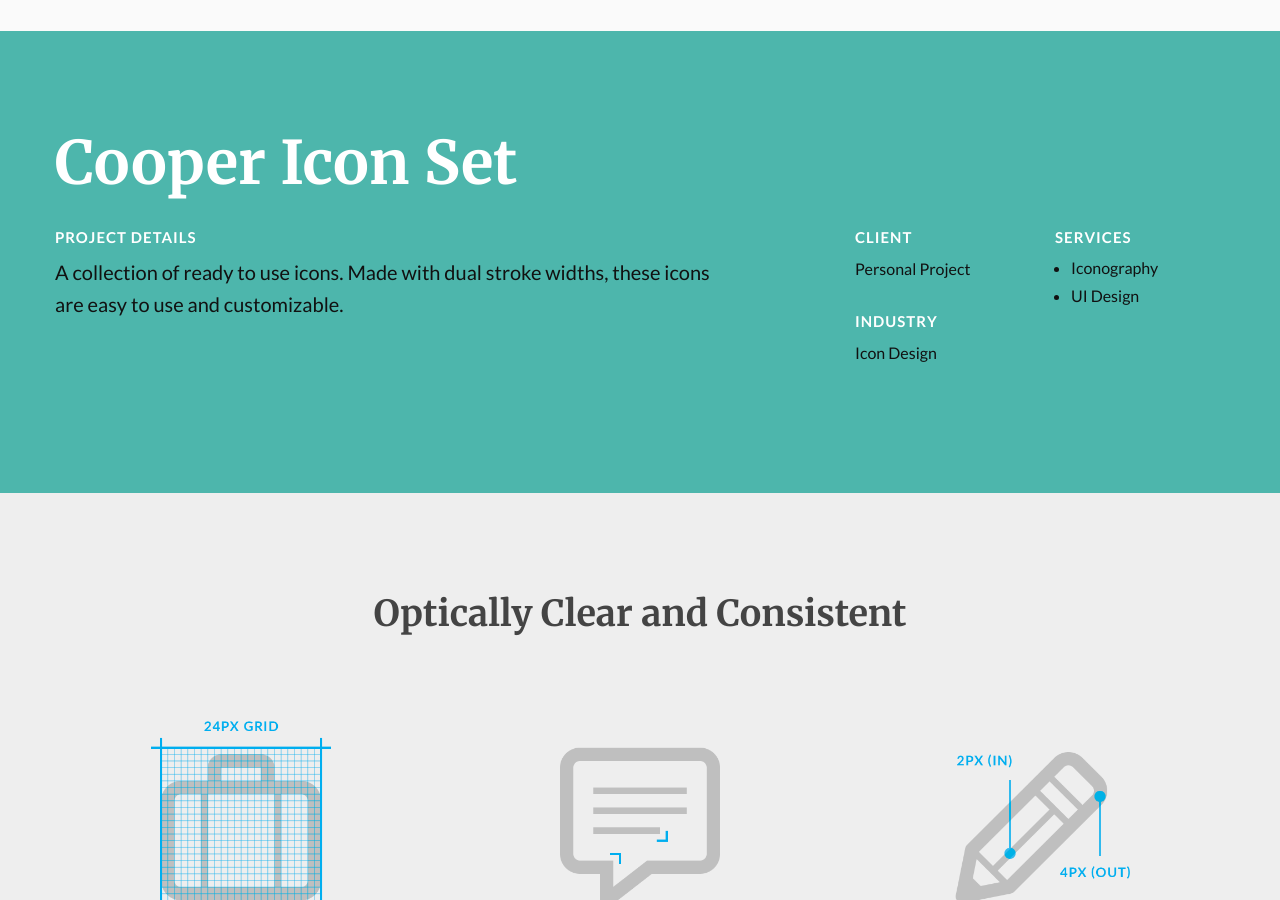
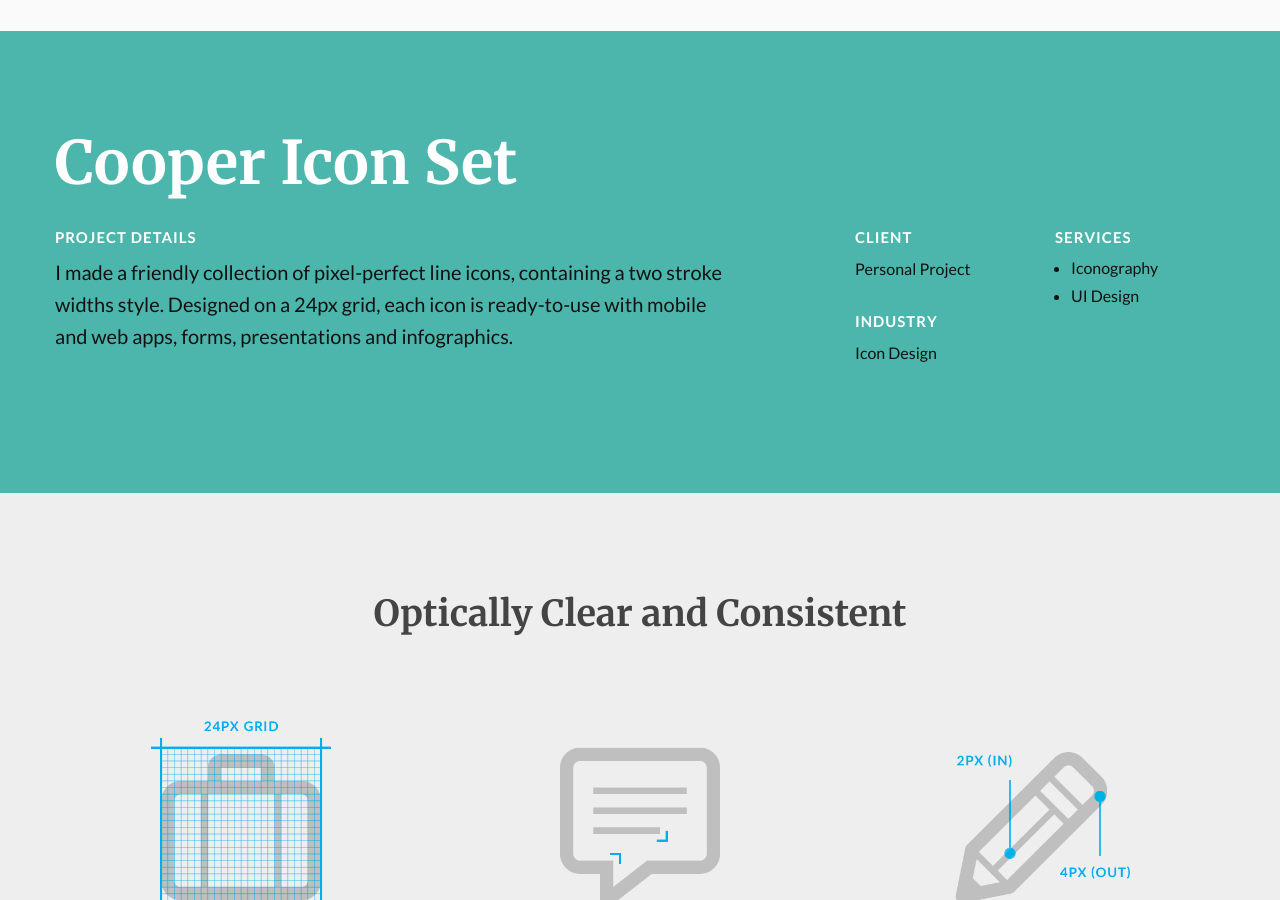
Before and after one commit to btamps/btamps.github.io, a Jekyll site: the page built from _posts/2016-04-27-cooper-icons.markdown, in a window 1280 px wide and 900 px high, scrolled down 551 px. Built offline with Jekyll 4.4.1, drawn with Linux system fonts in a browser that asks for light colours; nearby versions of some CDN libraries.

Commit message:
content edits to the summary

```diff
--- a/_posts/2016-04-27-cooper-icons.markdown
+++ b/_posts/2016-04-27-cooper-icons.markdown
@@ -14,7 +14,7 @@ secondary-color: "white"
 body-color: "#111"
 client: "Personal Project"
 industry: "Icon Design"
-project-details: 'A collection of ready to use icons. Made with dual stroke widths, these icons are easy to use and customizable.'
+project-details: 'I made a friendly collection of pixel-perfect line icons, containing a two stroke widths style. Designed on a 24px grid, each icon is ready-to-use with mobile and web apps, forms, presentations and infographics.'
 ---
 <section class="container-fluid content-block" style="background: #eee;">
   <div class="container">
```
